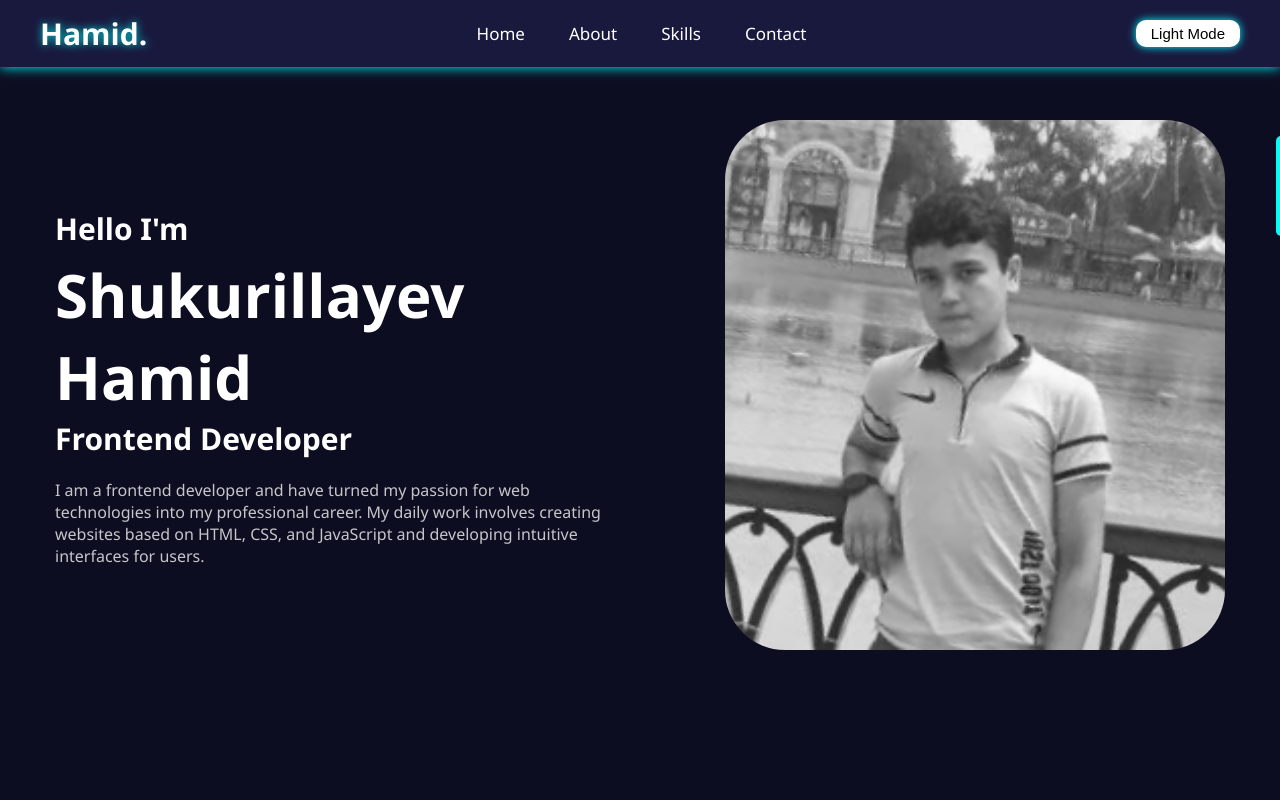
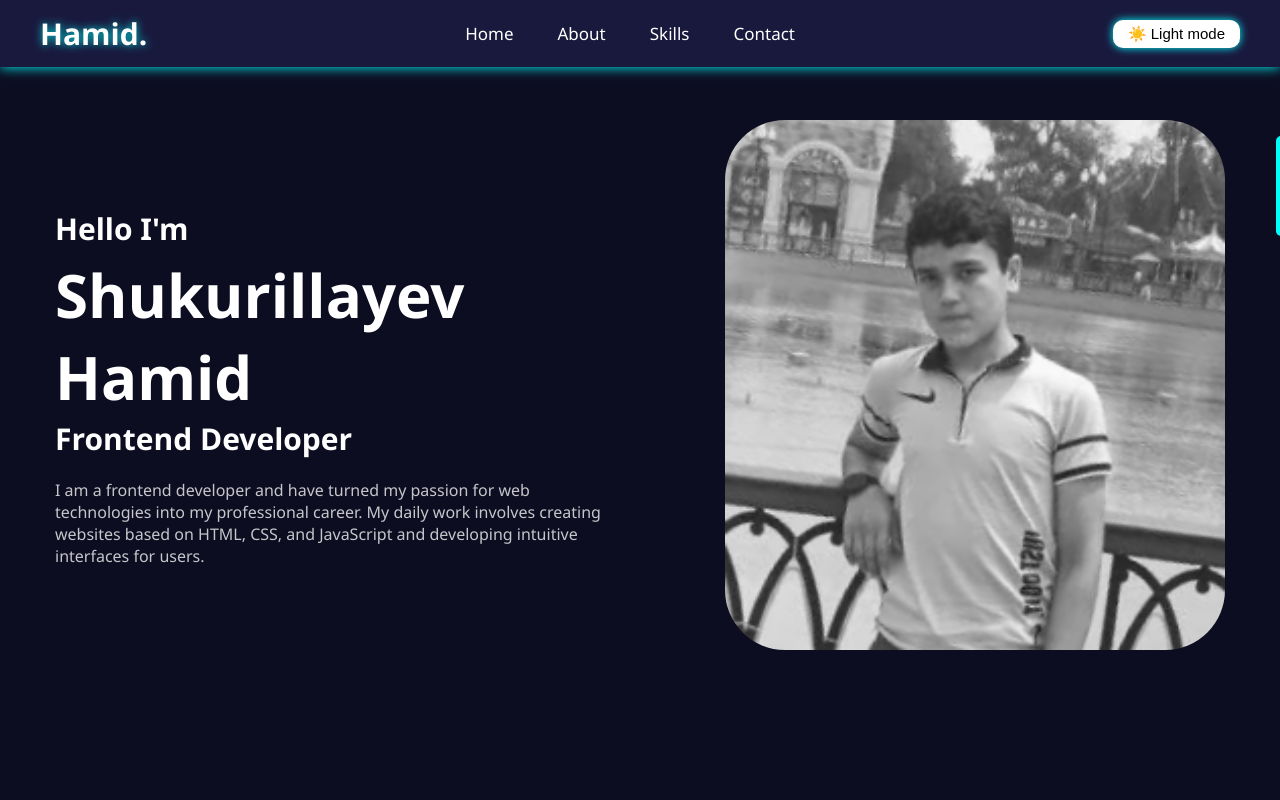
Before and after one commit to hamid815/myportfolio, a React (Create React App) app: page / in a window 1280 px wide. Shown: the top 800 px of the page. Built offline with nearby package versions, Linux system fonts and the light colour scheme.

Commit message:
dark
mode

```diff
--- a/src/App.css
+++ b/src/App.css
@@ -96,18 +96,21 @@ li:hover {
   .navi:hover{
     transition: all .3s ease-in-out;
     right: 0;
-    background-color: rgb(25, 25, 62);
+    background-color: rgba(25, 25, 62, 0);
   }
   .navi:active{
     transition: all .3s ease-in-out;
     right: 0;
-    background-color: rgb(25, 25, 62);
+    background-color: rgba(25, 25, 62, 0);
+  }
+  .darkMode .navi i{
+    color: #3288ff;
   }
   .darkMode .navi:hover{
-    background-color: #3288ff;
+    background-color: #3287ff00;
   }
   .darkMode .navi:active{
-    background-color: #3288ff;
+    background-color: #3287ff00;
   }
 
 /* ?Footer */
--- a/src/App.jsx
+++ b/src/App.jsx
@@ -111,8 +111,8 @@ function App() {
                 Contact
               </li>
             </ul>
-            <button onClick={handleButtonClick} className="ligh_mode">
-              Light Mode
+            <button onClick={() => setIsWhiteBackground(!isWhiteBackground)} className="ligh_mode">
+              {isWhiteBackground ? "🌙 Dark mode" : "☀️ Light mode"}
             </button>
           </div>
         </header>
```
